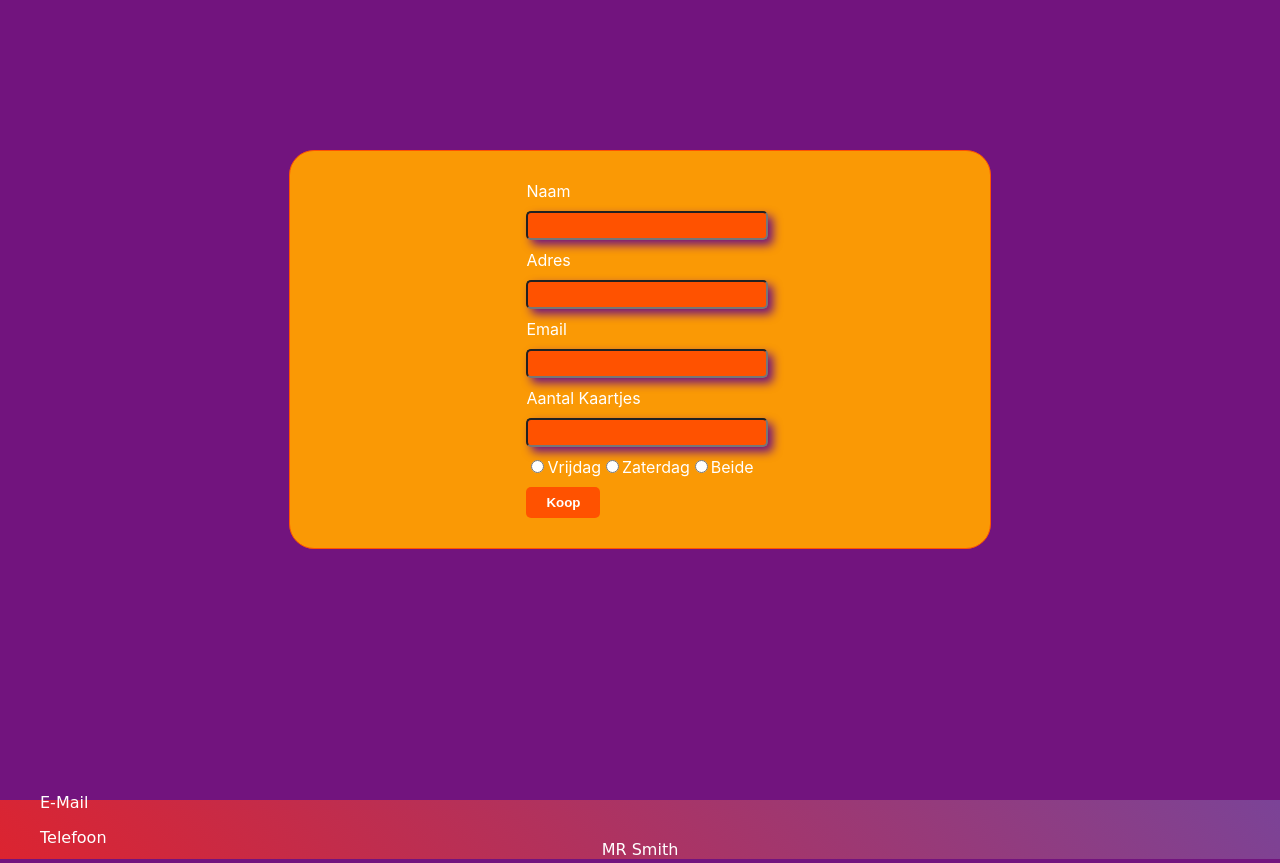
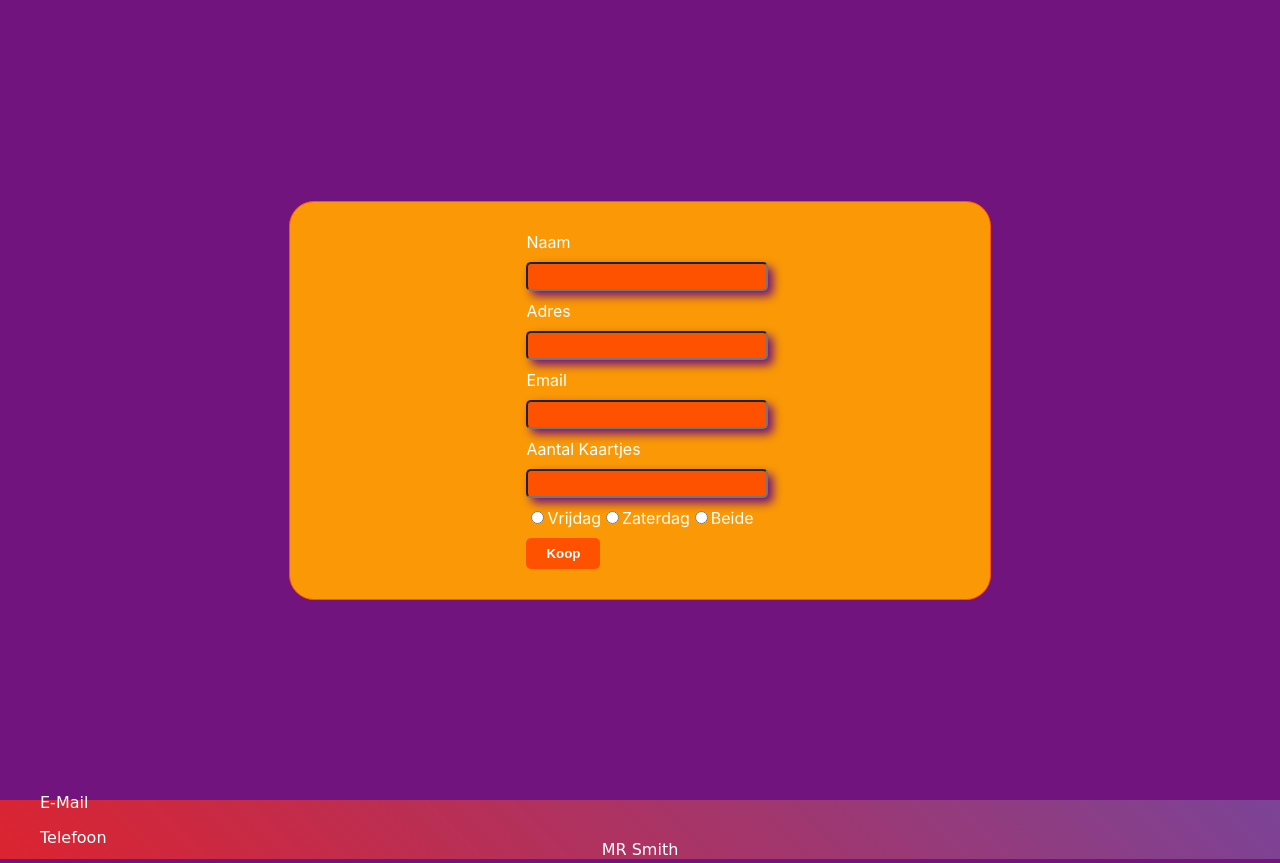
Before and after one commit to ChrisRoit/festival, a PHP site: page /kaartjes.php?page=kaartjes in a window 1280 px wide. Shown: the part 49-912 px from the top of the page. Run offline with PHP 8.4, Linux system fonts and the light colour scheme.

Commit message:
plaatsing is nu goed. Ik gebruik nu flex ipv margin-top,margin-left en transform aangezien de pagina niet te veel moet rekken omdat er alleen een form op de pagina is. Dus weinig content.

```diff
--- a/Code/css/kaartjes.css
+++ b/Code/css/kaartjes.css
@@ -17,8 +17,6 @@ body{
 
 main{
     width:100%;
-    display:flex;
-    justify-content:center;
     height:100%;
 }
 
@@ -62,15 +60,19 @@ main{
     background-color:#FA9905;
     border: #FF5200 solid 1px;
     width: 50%;
-    margin-left: 50%;
-    margin-top: 150px;
+
     border-radius: 25px;
     padding: 30px;
-    transform: translateX(-50%);
+
+
 }
 
 .jumbotron-wrapper{
     width:100%;
+    height:100%;
+    display:flex;
+    justify-content:center;
+    align-items:center;
 }
 
 @keyframes clickshadoweffect{
--- a/Code/kaartjes.php
+++ b/Code/kaartjes.php
@@ -7,16 +7,20 @@
         <title>Document</title>
         <link rel="stylesheet" href="css/footer.css" />
         <link rel="stylesheet" href="css/style.css" />
+
         <link rel="stylesheet" href="css/kaartjes.css" />
     </head>
     <body>
+
         <header>
             <?php include "includes/navbar.php"; ?>
         </header>
+
+
         <main id="main-content">
             <div class="jumbotron-wrapper">
                 <div class="custom-jumbotron">
-                    <section id="formulier-wrapper">
+                    <div id="formulier-wrapper">
                         <form action="#" method="POST">
                             <label>Naam</label>
                             <div class="input-wrapper">
@@ -46,7 +50,7 @@
                                 <button class="custom-button" type="submit">Koop</button>
                             </div>
                         </form>
-                    </section>
+                    </div>
                 </div>
             </div>
         </main>
```
